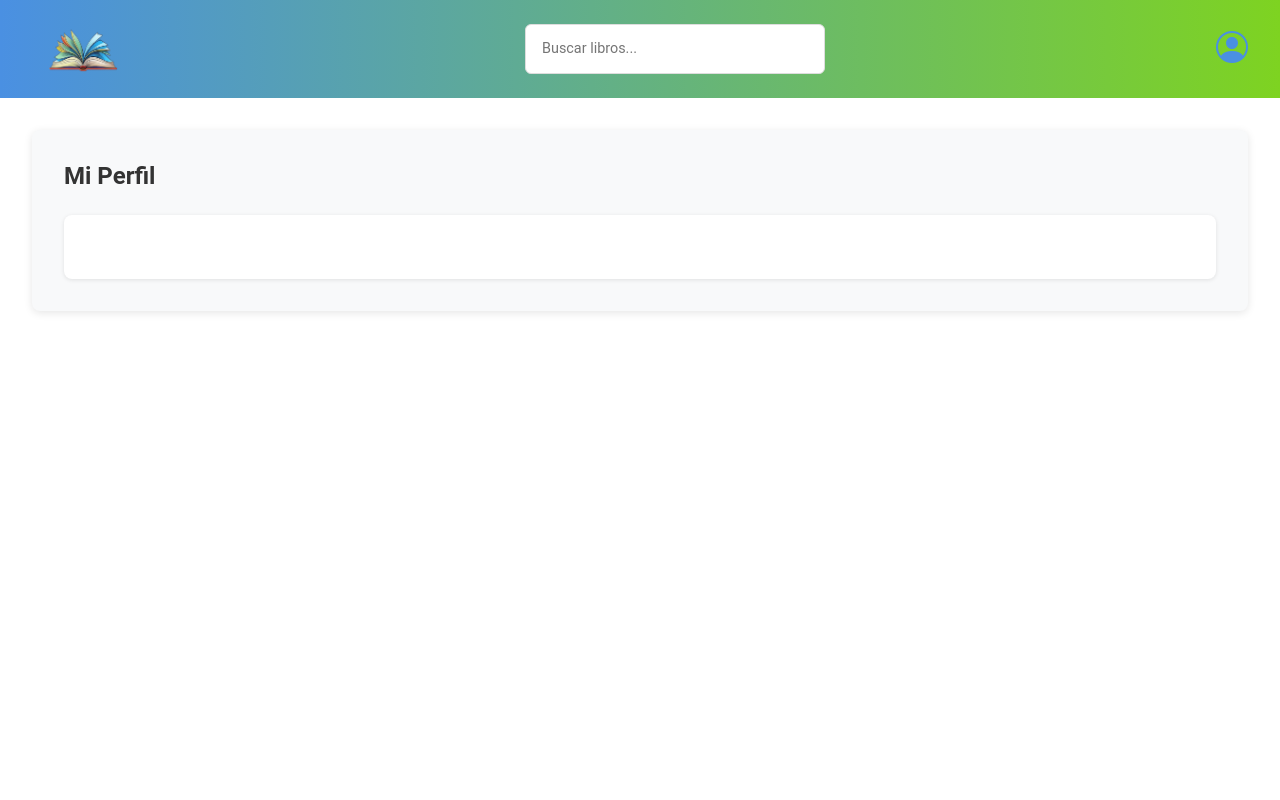
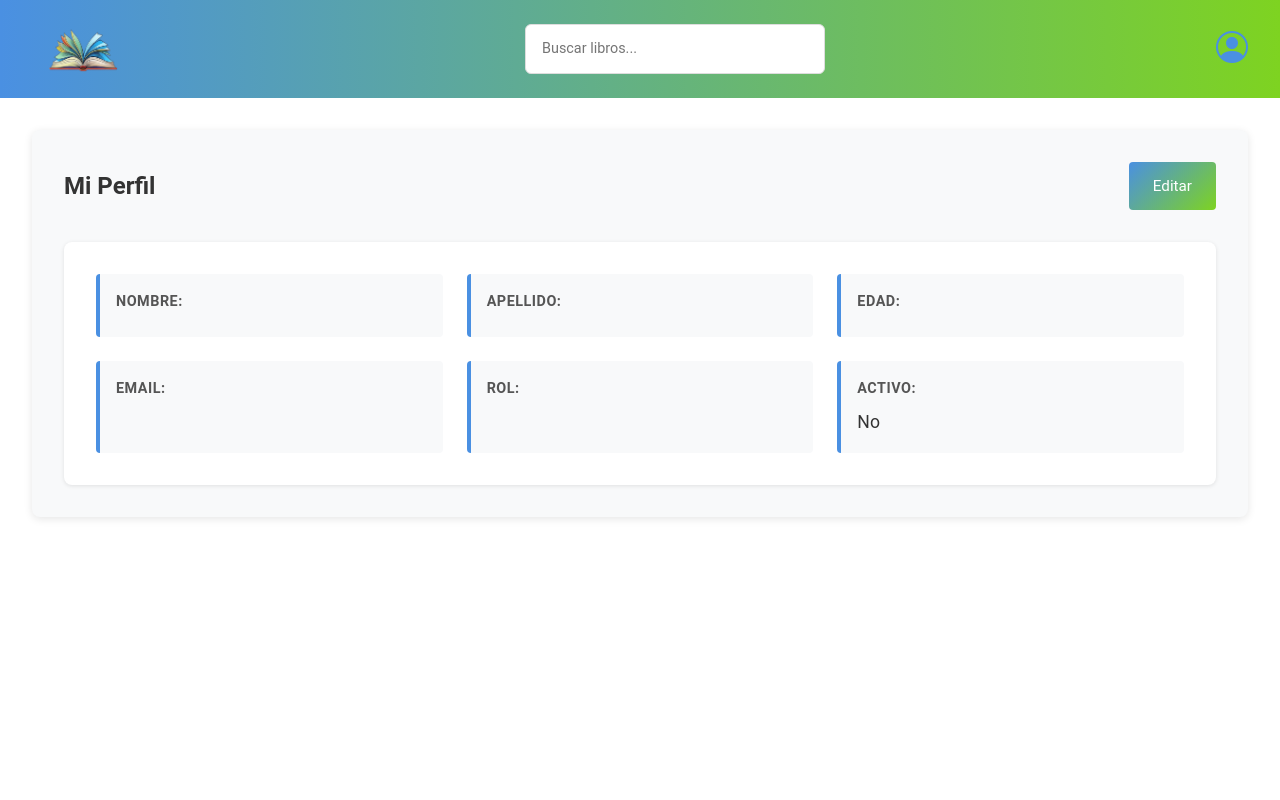
Before and after one commit to AlejandroMarin94/app-proyecto-final, a React (Vite) app in the folder frontend/: page /perfil in a window 1280 px wide. Shown: the top 800 px of the page. Built offline with nearby package versions, Linux system fonts and the light colour scheme.

Commit message:
display profile data

```diff
--- a/frontend/src/pages/PerfilPage.jsx
+++ b/frontend/src/pages/PerfilPage.jsx
@@ -1,12 +1,149 @@
-import React from 'react'
+import React, { useState, useEffect } from 'react'
 import '../styles/perfilPage.css'
 
 const PerfilPage = () => {
+  const [userData, setUserData] = useState({
+    name: '',
+    lastName: '',
+    age: '',
+    email: '',
+    role: '',
+    isActive: '',
+  })
+
+  const [isEditing, setIsEditing] = useState(false)
+
+  // Cargar datos del usuario desde localStorage
+  useEffect(() => {
+    const savedData = localStorage.getItem('userData')
+    if (savedData) {
+      setUserData(JSON.parse(savedData))
+    }
+  }, [])
+
+  const handleInputChange = (e) => {
+    const { name, value } = e.target
+    setUserData(prevData => ({
+      ...prevData,
+      [name]: value
+    }))
+  }
+
+  const handleSave = () => {
+    localStorage.setItem('userData', JSON.stringify(userData))
+    setIsEditing(false)
+    // Aqui es donde voy a hacer la llamada a la API para guardar los cambios en el backend
+  }
+
   return (
     <div className="perfil-page-container">
       <div className="section-perfil">
-        <h2>Mi Perfil</h2>
+        <div className="perfil-header">
+          <h2>Mi Perfil</h2>
+          <button
+            className="btn-edit"
+            onClick={() => setIsEditing(!isEditing)}
+          >
+            {isEditing ? 'Cancelar' : 'Editar'}
+          </button>
+        </div>
+
         <div className="perfil-content">
+          {isEditing ? (
+            <form className="perfil-form">
+              <div className="form-group">
+                <label>Nombre</label>
+                <input
+                  type="text"
+                  name="name"
+                  value={userData.name}
+                  onChange={handleInputChange}
+                />
+              </div>
+
+              <div className="form-group">
+                <label>Apellido</label>
+                <input
+                  type="text"
+                  name="lastName"
+                  value={userData.lastName}
+                  onChange={handleInputChange}
+                />
+              </div>
+
+              <div className="form-group">
+                <label>Edad</label>
+                <input
+                  type="number"
+                  name="age"
+                  value={userData.age}
+                  onChange={handleInputChange}
+                />
+              </div>
+
+              <div className="form-group">
+                <label>Email</label>
+                <input
+                  type="email"
+                  name="email"
+                  value={userData.email}
+                  disabled
+                />
+              </div>
+
+              <div className="form-group">
+                <label>Rol</label>
+                <input
+                  type="text"
+                  name="role"
+                  value={userData.role}
+                  disabled
+                />
+              </div>
+
+              <div className="form-buttons">
+                <button
+                  type="button"
+                  className="btn-save"
+                  onClick={handleSave}
+                >
+                  Guardar Cambios
+                </button>
+              </div>
+            </form>
+          ) : (
+            <div className="perfil-display">
+              <div className="perfil-item">
+                <span className="label">Nombre:</span>
+                <span className="value">{userData.name}</span>
+              </div>
+
+              <div className="perfil-item">
+                <span className="label">Apellido:</span>
+                <span className="value">{userData.lastName}</span>
+              </div>
+
+              <div className="perfil-item">
+                <span className="label">Edad:</span>
+                <span className="value">{userData.age}</span>
+              </div>
+
+              <div className="perfil-item">
+                <span className="label">Email:</span>
+                <span className="value">{userData.email}</span>
+              </div>
+
+              <div className="perfil-item">
+                <span className="label">Rol:</span>
+                <span className="value">{userData.role}</span>
+              </div>
+
+              <div className="perfil-item">
+                <span className="label">Activo:</span>
+                <span className="value">{userData.isActive ? 'Sí' : 'No'}</span>
+              </div>
+            </div>
+          )}
         </div>
       </div>
     </div>
--- a/frontend/src/styles/perfilPage.css
+++ b/frontend/src/styles/perfilPage.css
@@ -14,11 +14,33 @@
   box-shadow: 0 2px 8px rgba(0, 0, 0, 0.1);
 }
 
-.section-perfil h2 {
+.perfil-header {
+  display: flex;
+  justify-content: space-between;
+  align-items: center;
+  margin-bottom: 2rem;
+}
+
+.perfil-header h2 {
   color: #333;
-  margin-bottom: 1.5rem;
   font-size: 1.5rem;
   font-weight: 600;
+  margin: 0;
+}
+
+.btn-edit {
+  background: linear-gradient(135deg, #4A90E2, #7ED321);
+  color: white;
+  border: none;
+  padding: 0.75rem 1.5rem;
+  border-radius: 0.25rem;
+  font-size: 0.95rem;
+  cursor: pointer;
+  transition: opacity 0.3s ease;
+}
+
+.btn-edit:hover {
+  opacity: 0.9;
 }
 
 .perfil-content {
@@ -27,3 +49,97 @@
   border-radius: 0.5rem;
   box-shadow: 0 1px 4px rgba(0, 0, 0, 0.1);
 }
+
+/* Vista de Perfil (lectura) */
+.perfil-display {
+  display: grid;
+  grid-template-columns: repeat(auto-fit, minmax(300px, 1fr));
+  gap: 1.5rem;
+}
+
+.perfil-item {
+  display: flex;
+  flex-direction: column;
+  padding: 1rem;
+  background-color: #f8f9fa;
+  border-radius: 0.25rem;
+  border-left: 4px solid #4A90E2;
+}
+
+.perfil-item .label {
+  font-weight: 600;
+  color: #555;
+  font-size: 0.9rem;
+  margin-bottom: 0.5rem;
+  text-transform: uppercase;
+  letter-spacing: 0.5px;
+}
+
+.perfil-item .value {
+  color: #333;
+  font-size: 1.1rem;
+}
+
+/* Formulario de edición */
+.perfil-form {
+  display: grid;
+  grid-template-columns: repeat(auto-fit, minmax(300px, 1fr));
+  gap: 1.5rem;
+}
+
+.form-group {
+  display: flex;
+  flex-direction: column;
+}
+
+.form-group label {
+  font-weight: 600;
+  color: #555;
+  margin-bottom: 0.5rem;
+  font-size: 0.9rem;
+  text-transform: uppercase;
+  letter-spacing: 0.5px;
+}
+
+.form-group input {
+  padding: 0.75rem;
+  border: 1px solid #ddd;
+  border-radius: 0.25rem;
+  font-size: 1rem;
+  font-family: inherit;
+  transition: border-color 0.3s ease;
+}
+
+.form-group input:focus {
+  outline: none;
+  border-color: #4A90E2;
+  box-shadow: 0 0 0 3px rgba(74, 144, 226, 0.1);
+}
+
+.form-group input:disabled {
+  background-color: #f0f0f0;
+  cursor: not-allowed;
+  color: #999;
+}
+
+.form-buttons {
+  grid-column: 1 / -1;
+  display: flex;
+  justify-content: flex-end;
+  margin-top: 1rem;
+}
+
+.btn-save {
+  background: linear-gradient(135deg, #4A90E2, #7ED321);
+  color: white;
+  border: none;
+  padding: 0.75rem 1.5rem;
+  border-radius: 0.25rem;
+  font-size: 0.95rem;
+  font-weight: 600;
+  cursor: pointer;
+  transition: opacity 0.3s ease;
+}
+
+.btn-save:hover {
+  opacity: 0.9;
```
